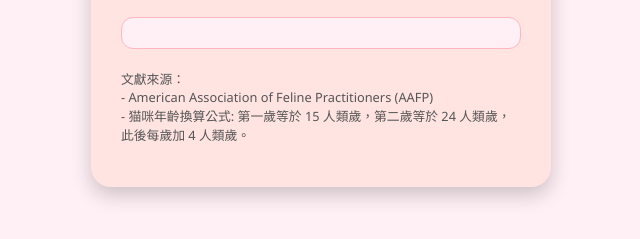
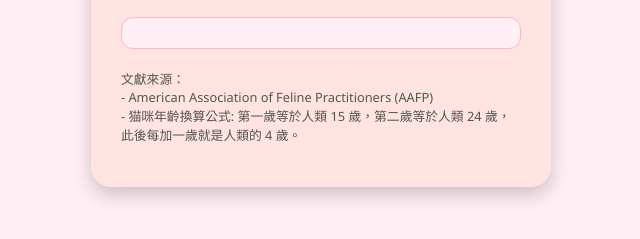
Before and after one commit to happy5680/cat1118, a plain HTML site: page index.html in a window 1280 px wide. Shown: the part 450-689 px from the top of the page, 319-959 px from the left. Drawn offline with Linux system fonts and the light colour scheme.

Commit message:
修改字句內容

```diff
--- a/index.html
+++ b/index.html
@@ -21,7 +21,7 @@
     <p class="source">
       文獻來源：<br>
       - American Association of Feline Practitioners (AAFP) <br>
-      - 猫咪年齡換算公式: 第一歲等於 15 人類歲，第二歲等於 24 人類歲，此後每歲加 4 人類歲。
+      - 猫咪年齡換算公式: 第一歲等於人類 15 歲，第二歲等於人類 24 歲，此後每加一歲就是人類的 4 歲。
     </p>
   </div>
 
```
